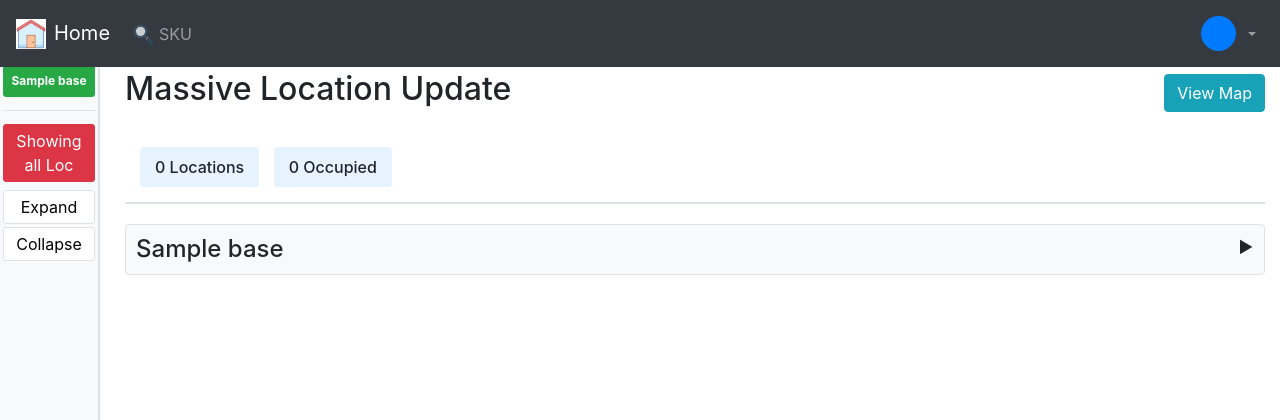
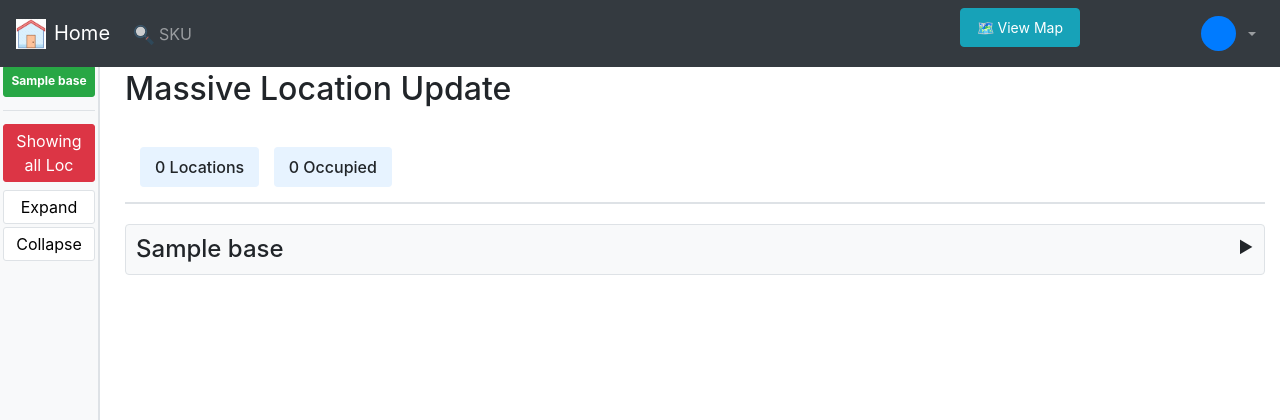
Before and after one commit to RuikunWang506/FDC_revision, a Flask app: template templates/location_massive_update.html in a window 1280 px wide. Shown: the top 420 px of the page. Run offline with Flask 3, Linux system fonts and the light colour scheme; the template is opened without the code that fills it: most values are stand-ins (such as "Sample title", 1, 10 or a date in 2020); some libraries are stand-ins or nearby versions.

Commit message:
V6.6 Massive Location Update SVG

```diff
--- a/templates/location_massive_update.html
+++ b/templates/location_massive_update.html
@@ -221,7 +221,7 @@
             height: 12px;
             border-radius: 50%;
             background: #ff0000;
-            animation: blink 3s infinite ease-in-out;
+            animation: blink 1.5s infinite ease-in-out;
             pointer-events: none;
             z-index: 1001;
             box-shadow: 0 0 5px rgba(255, 0, 0, 0.8);
@@ -248,8 +248,8 @@
             box-shadow: 0 0 5px rgba(102, 255, 102, 0.8);
         }
         @keyframes blink {
-            50%, 100% { opacity: 1; transform: scale(1); }
-            70% { opacity: 0.5; transform: scale(1.1); }
+            0%, 100% { opacity: 1; transform: scale(1); }
+            50% { opacity: 0.5; transform: scale(1.1); }
         }
 
 
@@ -260,10 +260,33 @@
             color: #666;
         }
 
+        /* View Map button in navbar */
+        #map-btn-navbar {
+            position: fixed;
+            top: 8px;
+            right: 200px;
+            z-index: 1050;
+            background: #17a2b8 !important;
+            border-color: #17a2b8 !important;
+            color: white !important;
+            padding: 8px 16px;
+            font-size: 14px;
+            border-radius: 4px;
+            cursor: pointer;
+        }
+        #map-btn-navbar:hover {
+            background: #138496 !important;
+            border-color: #117a8b !important;
+        }
+
     </style>
 </head>
 <body>
     {% include 'navbar.html' %}
+
+    <!-- View Map Button in Navbar -->
+    <button type="button" class="btn btn-info" id="map-btn-navbar">🗺️ View Map</button>
+
     <div id="notification" class="alert alert-success" style="display:none; position:fixed; top:0; left:0; width:100%; z-index:9999; text-align:center; font-size:1.5em; font-weight:bold; margin:0;"></div>
 
     <!-- Sidebar Navigation -->
@@ -282,8 +305,7 @@
     <div class="container-fluid main-content">
     <div class="d-flex justify-content-between align-items-center mb-3">
         <h2>Massive Location Update</h2>
-    <button type="button" class="btn btn-info" id="map-btn">View Map</button>
-    <span id="map-close-btn" style="display:none; cursor:pointer; font-size:1.5em; position:absolute; top:10px; right:20px; z-index:1100; background:#fff; border-radius:50%; padding:0 10px; border:1px solid #ccc;">&times;</span>
+        <span id="map-close-btn" style="display:none; cursor:pointer; font-size:1.5em; position:fixed; top:10px; right:10px; z-index:2200; background:#fff; border-radius:50%; padding:0 10px; border:1px solid #ccc;">&times;</span>
     </div>
 
     <div class="filter-controls">
@@ -745,7 +767,7 @@ document.addEventListener('DOMContentLoaded', function() {
     }
 
     // Map tooltip with occupied location indicators
-    const mapBtn = document.getElementById('map-btn');
+    const mapBtn = document.getElementById('map-btn-navbar');
     const mapTooltip = document.getElementById('map-tooltip');
     const mapCloseBtn = document.getElementById('map-close-btn');
 
@@ -767,8 +789,9 @@ document.addEventListener('DOMContentLoaded', function() {
             textElements.forEach(textEl => {
                 const textContent = textEl.textContent.trim();
 
-                // Check if this text matches the location
-                if (textContent === location || textContent.startsWith(location + ' ') || textContent.startsWith(location + '-')) {
+                // Check if this text matches the location exactly (not partial match)
+                // Only match if: exact match OR location ends with a space (e.g., "L13 BOT")
+                if (textContent === location) {
                     const textRect = textEl.getBoundingClientRect();
 
                     // Calculate position relative to map tooltip
@@ -811,6 +834,15 @@ document.addEventListener('DOMContentLoaded', function() {
 
     if (mapBtn && mapTooltip && mapCloseBtn) {
         mapBtn.addEventListener('click', function() {
+            // Toggle map visibility
+            if (mapTooltip.style.display === 'block') {
+                // Close the map
+                mapTooltip.style.display = 'none';
+                mapCloseBtn.style.display = 'none';
+                document.querySelectorAll('.location-indicator').forEach(el => el.remove());
+                return;
+            }
+
             // Show loading message
             mapTooltip.innerHTML = '<div class="map-loading">Loading map and occupied locations...</div>';
             mapTooltip.style.display = 'block';
@@ -850,11 +882,33 @@ document.addEventListener('DOMContentLoaded', function() {
             });
         });
 
-        mapCloseBtn.addEventListener('click', function() {
+        mapCloseBtn.addEventListener('click', function(e) {
+            e.stopPropagation();
             mapTooltip.style.display = 'none';
             mapCloseBtn.style.display = 'none';
             // Clear indicators when closing
             document.querySelectorAll('.location-indicator').forEach(el => el.remove());
+        });
+
+        // Close map when clicking outside of it
+        document.addEventListener('click', function(e) {
+            if (mapTooltip.style.display === 'block') {
+                // Check if click is outside the map tooltip and not on the map button
+                if (!mapTooltip.contains(e.target) && e.target !== mapBtn && !mapBtn.contains(e.target)) {
+                    mapTooltip.style.display = 'none';
+                    mapCloseBtn.style.display = 'none';
+                    document.querySelectorAll('.location-indicator').forEach(el => el.remove());
+                }
+            }
+        });
+
+        // Close map when pressing ESC key
+        document.addEventListener('keydown', function(e) {
+            if (e.key === 'Escape' && mapTooltip.style.display === 'block') {
+                mapTooltip.style.display = 'none';
+                mapCloseBtn.style.display = 'none';
+                document.querySelectorAll('.location-indicator').forEach(el => el.remove());
+            }
         });
     }
 });
```
Also changed, not shown: py/search/Location_massive_audit.py (+9 -4 lines).
